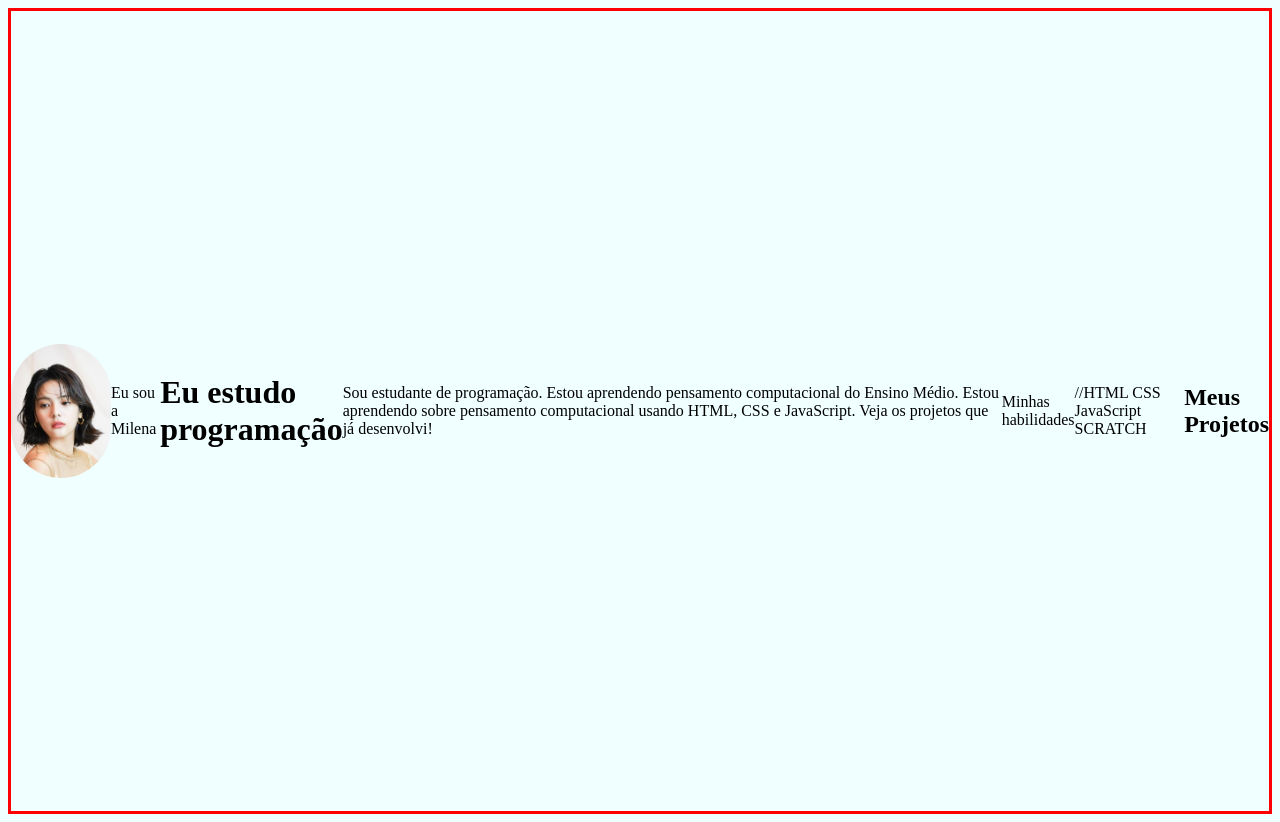
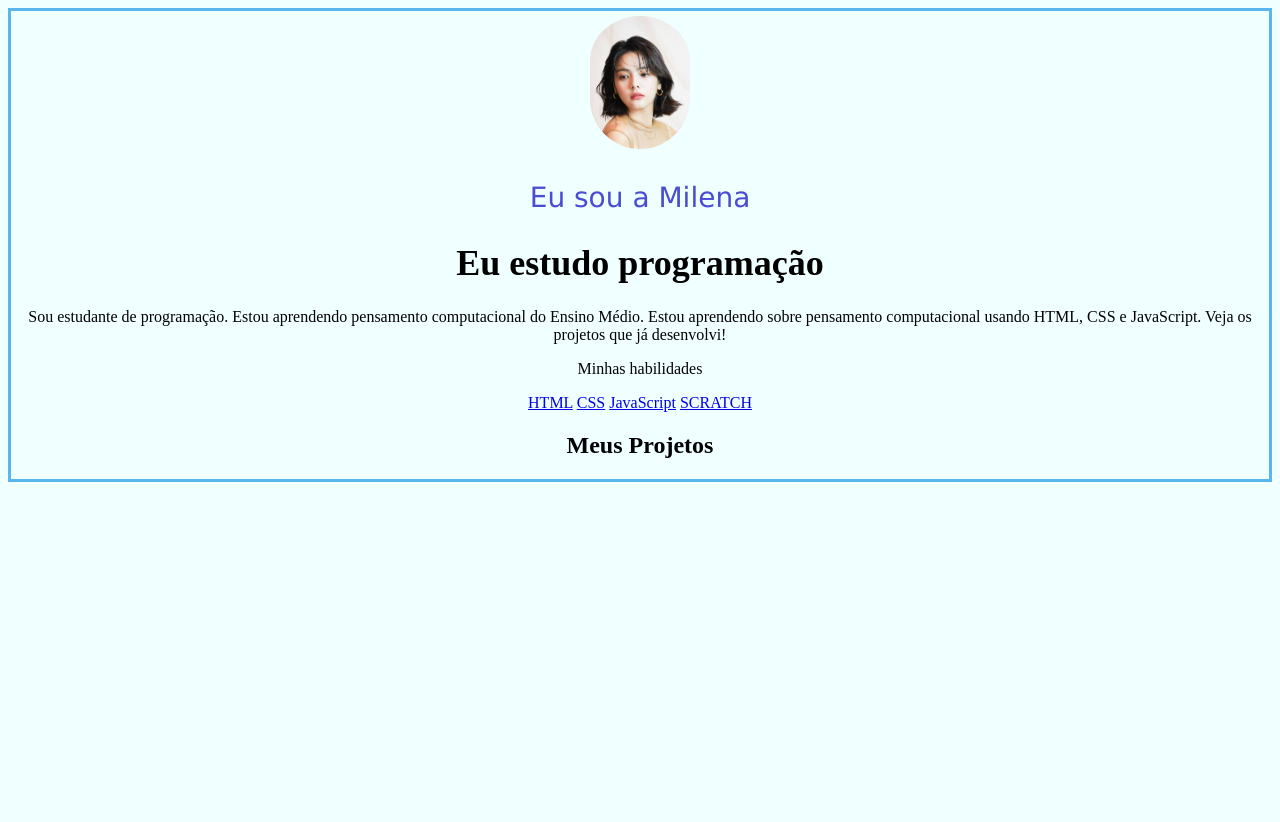
Before and after one commit to milenasuzuki/portf-lio-milena-n-27-2C, a plain HTML site: page portfólio/index.html in a window 1280 px wide. After the commit the page ends 800 px from the top, so only its background shows below. Drawn offline with Linux system fonts and the light colour scheme.

Commit message:
Add files via upload

```diff
--- a/portfólio/index.html
+++ b/portfólio/index.html
@@ -3,7 +3,7 @@
 <head>
     <meta charset="UTF-8">
     <meta name="viewport" content="width=device-width, initial-scale=1.0">
-    <title>Perfil Milena</title>
+    <title>Perfil-Milena</title>
     <link rel="stylesheet" href="style.css">
 </head>
 <body>
@@ -14,7 +14,15 @@
         Estou aprendendo sobre pensamento computacional usando HTML, CSS e JavaScript. Veja os projetos que já desenvolvi!</p>
     <p class="desc">Minhas habilidades</p>
 
-    //HTML    CSS    JavaScript    SCRATCH
+    <section class="habilidades">
+
+        <a href="#">HTML</a>
+        <a href="#">CSS</a>
+        <a href="#">JavaScript</a>
+        <a href="#">SCRATCH</a>
+
+    </section>
+
 
     <h2>Meus Projetos</h2>
 
--- a/portfólio/style.css
+++ b/portfólio/style.css
@@ -1,13 +1,27 @@
 body{
     background-color: azure;
-    display: flex;
+    display: block;
     justify-content: center;
     align-items: center;
-    height: 100vh;
-    border: red solid 3px;
+    height: auto;
+    border: rgb(89, 182, 236) solid 3px;
+    text-align: center;
+
 }
 
 img{
     border-radius: 120px;
     width: 100px;
+    padding: 5px 0 0 0;
 }
+
+.perfil{
+    font-size: 28px;
+    color: rgb(74, 76, 211);
+    font-family: Verdana;
+}
+
+h1{
+    font-size: 36px;
+
+}
```
